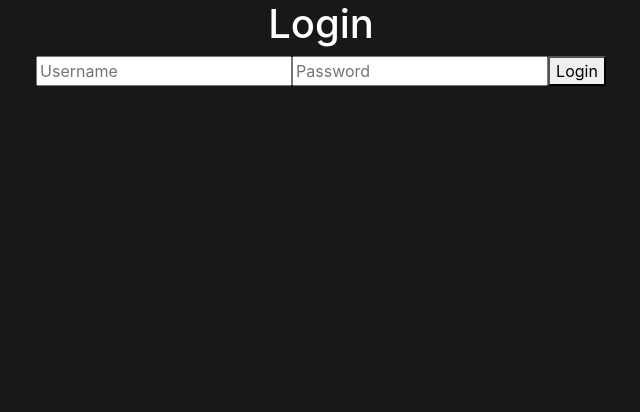
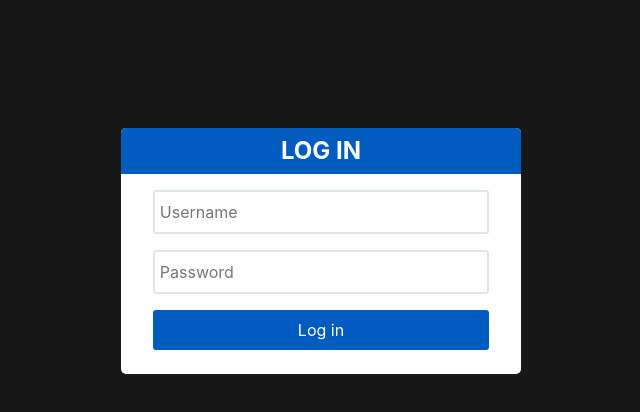
Before and after one commit to 5A58/DiscoverDJ, a Vue app: page /login in a window 1280 px wide. Shown: the top 412 px of the page, without its empty margins (319-959 px from the left). Built offline with nearby package versions, Linux system fonts and the light colour scheme; a web font is replaced by a local one; what vue-youtube would draw is missing.

Commit message:
Style authentication page

```diff
--- a/src/components/Authentication.vue
+++ b/src/components/Authentication.vue
@@ -1,12 +1,15 @@
 <template>
   <div>
-    <h1>{{formType}}</h1>
-    <form v-on:submit="submitForm">
-      <input v-model="username" type="text" placeholder="Username">
-      <input v-model="password" type="password" placeholder="Password">
-      <input v-model="confirmedPassword" v-if="formType !== 'Login'" type="password" placeholder="Confirm Password">
-      <button>{{formType}}</button>
-    </form>
+    <div id="form-container">
+      <form v-on:submit="submitForm">
+        <p class="type">{{formType}}</p>
+        <input v-model="username" class="text" type="text" placeholder="Username">
+        <input v-model="password" class="text" type="password" placeholder="Password">
+        <input v-model="confirmedPassword" class="text" v-if="formType !== 'Log in'" type="password" placeholder="Confirm Password">
+        <p v-if="error" class="error-message">{{error}}</p>
+        <button class="submit">{{formType}}</button>
+      </form>
+    </div>
   </div>
 </template>
 
@@ -17,6 +20,7 @@ export default {
     return {
       username: '',
       password: '',
+      error: '',
       confirmedPassword: ''
     }
   },
@@ -35,6 +39,7 @@ export default {
         }).catch(err => {
           // Login failed
           console.log(err)
+          this.error = err
         })
       } else {
         if (this.password === this.confirmedPassword) {
@@ -43,13 +48,81 @@ export default {
           }).catch(err => {
             // registration failed
             console.log(err)
+            this.error = err
           })
         } else {
           // passwords do not match
           console.log('Passwords do not match')
+          this.error = 'Please ensure your passwords match'
         }
       }
     }
   }
 }
 </script>
+
+<style scoped>
+  form {
+    background: white;
+    width: 50%;
+    max-width: 400px;
+    padding: 1.5rem 2rem;
+    border-radius: 5px;
+  }
+
+  .text, .submit {
+    width: 100%;
+    max-width: 400px;
+    border-radius: 3px;
+  }
+
+  .text {
+    border: 2px solid #dce4ec;
+    margin-bottom: 1rem;
+    padding: 0.5rem 0 0.5rem 0.3rem;
+    font-size: 1rem;
+    color: #555;
+  }
+
+  .text:focus {
+    outline:none;
+    border-color: #025cc0;
+    transition: all 0.4s linear;
+  }
+
+  .submit {
+    border: none;
+    background: #025cc0;
+    color: white;
+    padding: 0.5rem 0.3rem 0.5rem 0.3rem;
+    /*margin-bottom: 1rem;*/
+  }
+
+  .submit:hover {
+    background: #024487;
+    transition: all 0.3s linear;
+  }
+
+  #form-container {
+    display: flex;
+    justify-content: center;
+    margin-top: 10%;
+  }
+
+  .type {
+    text-transform: uppercase;
+    background: #025cc0;
+    border-top-right-radius: 5px;
+    border-top-left-radius: 5px;
+    font-weight: bold;
+    font-size: 1.5rem;
+    margin: -1.5rem -2rem 1rem -2rem;
+    padding: 0.3rem;
+  }
+
+  .error-message {
+    color: red;
+    text-align: left;
+    margin: -1rem 0 0.75rem 0;
+  }
+</style>
--- a/src/router/index.js
+++ b/src/router/index.js
@@ -46,7 +46,7 @@ export default new Router({
     {
       path: '/login',
       component: Authentication,
-      props: {formType: 'Login'},
+      props: {formType: 'Log in'},
       beforeEnter: ifNotAuthenticated
     },
     {
```
